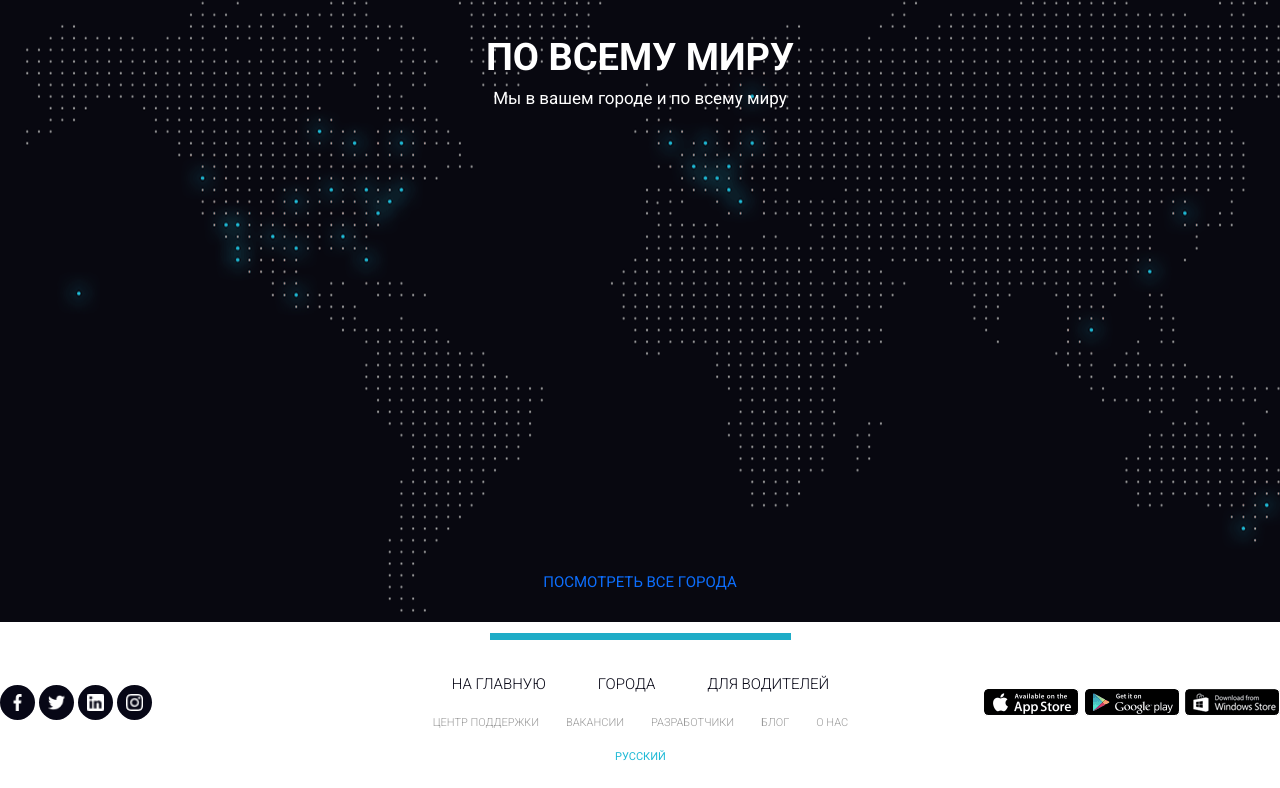
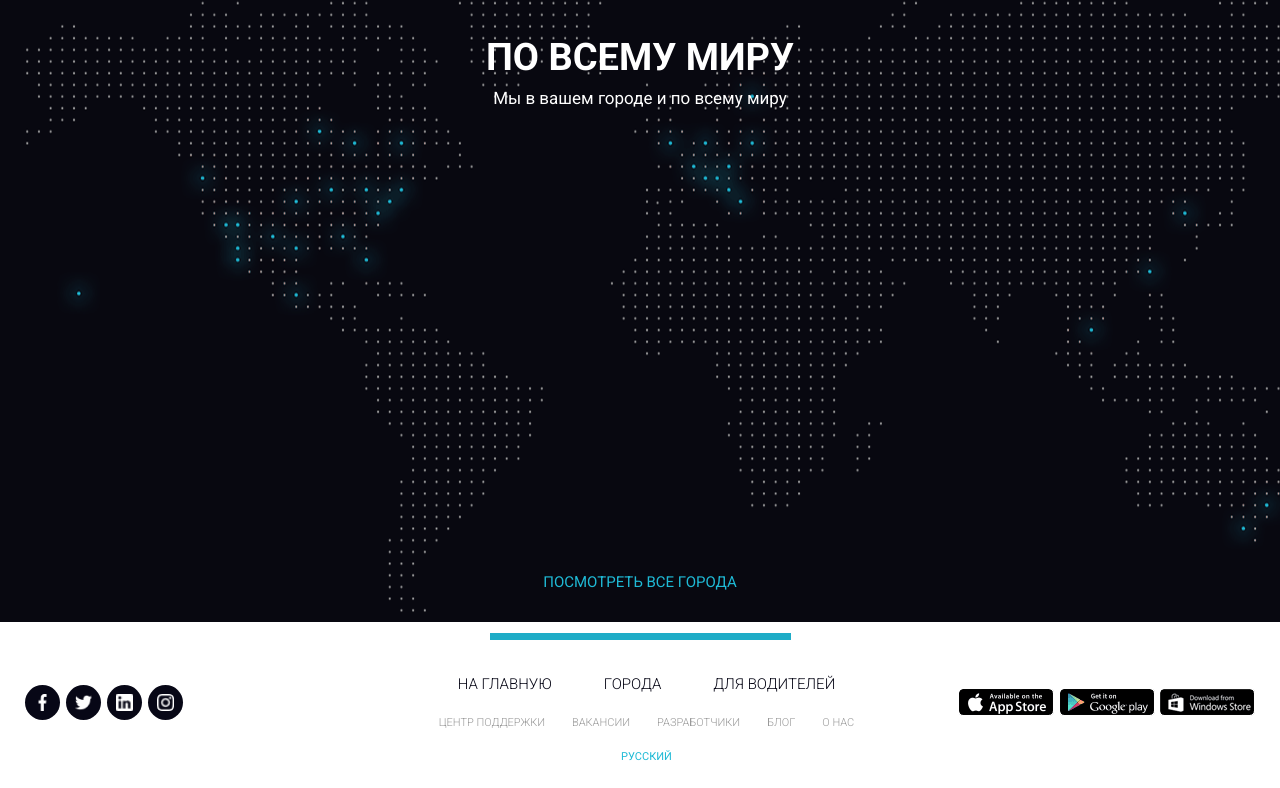
Before and after one commit to Animspin/MyPortfolio, a plain HTML site: page uber/index.html in a window 1280 px wide. Shown: the part 4646-5434 px from the top of the page. Drawn offline with Linux system fonts and the light colour scheme.

Commit message:
Added links and added corrected uber

```diff
--- a/uber/index.html
+++ b/uber/index.html
@@ -1,10 +1,10 @@
 <!DOCTYPE html>
-<html lang="en">
+<html lang="ru">
 <head>
     <meta charset="UTF-8">
     <meta http-equiv="X-UA-Compatible" content="IE=edge">
     <meta name="viewport" content="width=device-width, initial-scale=1.0">
-    <title>Document</title>
+    <title>Uber</title>
     <link href="https://fonts.googleapis.com/css2?family=Roboto:wght@100;300;400;500;700;900&display=swap" rel="stylesheet">
     <link rel="stylesheet" href="css/bootstrap-reboot.min.css">
     <link rel="stylesheet" href="css/bootstrap-grid.min.css">
@@ -303,7 +303,7 @@
             <div class="label label_black">города</div>
             <div class="title title_black">По всему миру</div>
             <div class="subtitle subtitle_black">Мы в вашем городе и по всему миру<div>
-            <div class="world_link"><a href="#">посмотреть все города</a></div>
+            <a href="#" class="world_link">посмотреть все города</a>
         </div>
     </section>
 
@@ -311,10 +311,10 @@
         <div class="line"></div>
         <div class="footer_block">
             <div class="footer_block_1">
-                <div class="ss"><img src="icons/facebook.png" alt="facebook" class="footer_img"></div>
-                <div class="ss"><img src="icons/twitter.png" alt="twitter" class="footer_img"></div>
-                <div class="ss"><img src="icons/linkedin.png" alt="linkedin" class="footer_img"></div>
-                <div class="ss"><img src="icons/instagram.png" alt="instagram" class="footer_img"></div>
+                <a href="#" class="ss"><img src="icons/facebook.png" alt="facebook" class="footer_img"></a>
+                <a href="#" class="ss"><img src="icons/twitter.png" alt="twitter" class="footer_img"></a>
+                <a href="#" class="ss"><img src="icons/linkedin.png" alt="linkedin" class="footer_img"></a>
+                <a href="#" class="ss"><img src="icons/instagram.png" alt="instagram" class="footer_img"></a>
             </div>
             <div class="footer_block_2">
                 <div class="main_link">
```
Also changed, not shown: index.html (+1 -1 lines), css/style.min.css, uber/css/style.min.css.
